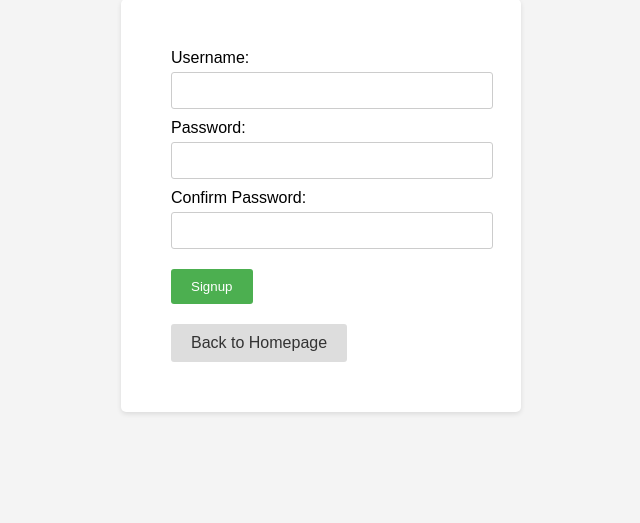
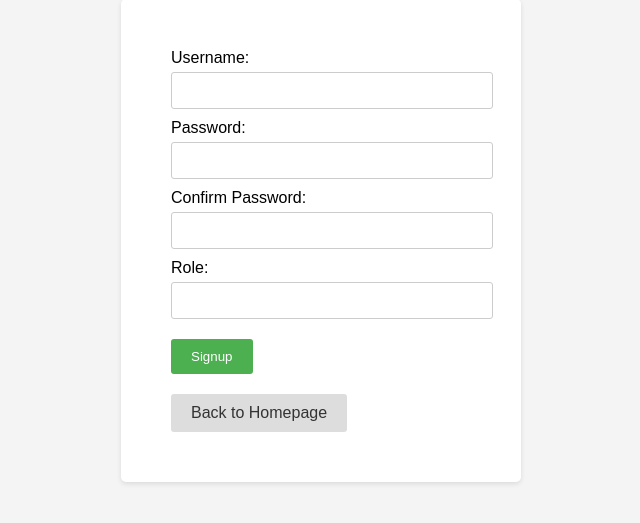
Before and after one commit to Yogesh11820/Task-Scheduler-App, a Flask app: page /signup in a window 1280 px wide. Shown: the part 89-612 px from the top of the page, without its empty margins (319-959 px from the left). Run offline with Flask 3, Linux system fonts and the light colour scheme; parts of the project's set-up code (start-up, migrations or seed data) failed here and were passed over; some libraries are stand-ins or nearby versions.

Commit message:
modified db

```diff
--- a/app.py
+++ b/app.py
@@ -6,6 +6,7 @@ from flask_wtf.csrf import CSRFProtect
 from wtforms import StringField, PasswordField
 from wtforms.validators import DataRequired, Email, EqualTo
 from flask_wtf import FlaskForm
+from werkzeug.security import generate_password_hash, check_password_hash
 
 
 app = Flask(__name__)
@@ -15,7 +16,18 @@ csrf = CSRFProtect(app)
 
 class User(SQLObject):
     email = StringCol(alternateID=True, unique=True)
-    password = StringCol()
+    password_hash = StringCol()
+    role = StringCol(default="")
+
+    @classmethod
+    def create_user(cls, email, password,role=""):
+        password_hash = generate_password_hash(password)
+        cls(email=email, password_hash=password_hash,role=role)
+
+    def verify_password(self, password):
+        return check_password_hash(self.password_hash, password)
+
+
 
 db_filename = os.path.abspath('credentials.sqlite')
 connection_string = 'sqlite:' + db_filename
@@ -41,8 +53,11 @@ def login():
         except SQLObjectNotFound:
             return render_template('login.html', error=error,form=request.form)
 
-        if user.password == password:
-            return render_template('dashboard.html')
+        print(user.password_hash)
+
+        if user.verify_password(password):
+            session['username'] = user.email
+            return redirect(url_for('dashboard'))
 
         return render_template('login.html', error=error,form=request.form)
 
@@ -52,6 +67,7 @@ class SignupForm(FlaskForm):
     username = StringField('Username', validators=[DataRequired()])
     password = PasswordField('Password', validators=[DataRequired()])
     confirm_password = PasswordField('Confirm Password', validators=[DataRequired()])
+    role = StringField('Role',validators=[DataRequired()])
 
 @app.route('/signup', methods=['GET', 'POST'])
 def signup():
@@ -60,6 +76,7 @@ def signup():
         email = form.username.data
         password = form.password.data
         confirm_password = form.confirm_password.data
+        role = form.role.data
 
         if User.selectBy(email=email).count() > 0:
             error = 'User already registered. Please choose a different email.'
@@ -69,7 +86,7 @@ def signup():
             error = 'The provided password and confirm password do not match. Please ensure both fields have the same value.'
             return render_template('signup.html', form=form, error=error)
 
-        User(email=email, password=password)
+        User.create_user(email=email, password=password,role=role)
         return redirect(url_for('login'))
 
     return render_template('signup.html', form=form)
@@ -88,7 +105,8 @@ def dashboard():
     if 'username' not in session:
         return redirect(url_for('login'))
 
-    return render_template('dashboard.html')
+    user = User.byEmail(session['username'])
+    return render_template('dashboard.html',user=user)
 
 if __name__ == '__main__':
     app.run(debug=True)
--- a/templates/dashboard.html
+++ b/templates/dashboard.html
@@ -61,7 +61,7 @@
 </head>
 <body>
     <div class="header">
-        <h2 style="margin: 0 auto;">Welcome to the Dashboard</h2>
+        <h2 style="margin: 0 auto;">Welcome to the Dashboard, {{ user.email }} ({{ user.role }})</h2>
         <div class="logout-button">
             <a href="{{ url_for('logout') }}">Logout</a>
         </div>
--- a/templates/signup.html
+++ b/templates/signup.html
@@ -100,6 +100,10 @@
                 <p class="error">{{ form.confirm_password.errors[0] }}</p>
             {% endif %}
         </div>
+        <div class="input-group">
+            <label for="role">Role:</label>
+            <input type="text" id="role" name="role" value="{{ form.role.data or '' }}" required>
+        </div>
         <div>
             <button type="submit">Signup</button>
         </div>
```
Also changed, not shown: credentials.sqlite.
